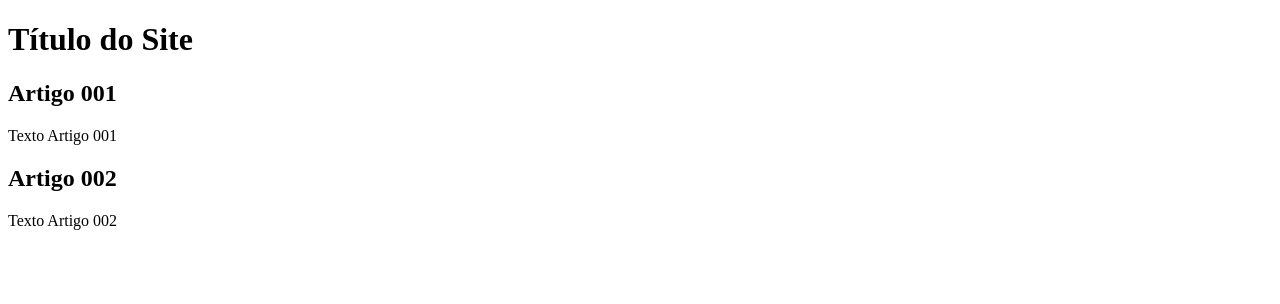
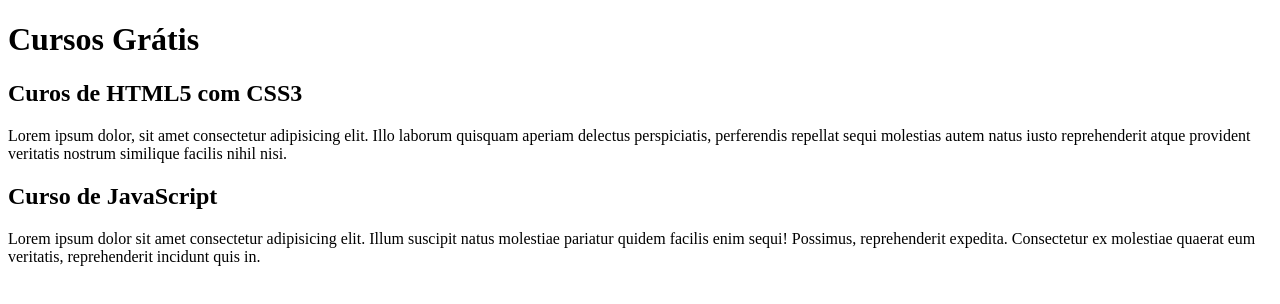
Before and after one commit to Chicofloripa/projeto-site, a plain HTML site: page index.html in a window 1280 px wide. Drawn offline with Linux system fonts and the light colour scheme.

Commit message:
comecei a escrever o conteúdo

```diff
--- a/index.html
+++ b/index.html
@@ -8,15 +8,15 @@
 <body>
     <main>
         <header>
-            <h1>Título do Site</h1>
+            <h1>Cursos Grátis</h1>
         </header>
         <article>
-            <h2>Artigo 001</h2>
-            <p>Texto Artigo 001</p>
+            <h2>Curos de HTML5 com CSS3</h2>
+            <p>Lorem ipsum dolor, sit amet consectetur adipisicing elit. Illo laborum quisquam aperiam delectus perspiciatis, perferendis repellat sequi molestias autem natus iusto reprehenderit atque provident veritatis nostrum similique facilis nihil nisi.</p>
         </article>
         <article>
-            <h2>Artigo 002</h2>
-            <p>Texto Artigo 002</p>
+            <h2>Curso de JavaScript</h2>
+            <p>Lorem ipsum dolor sit amet consectetur adipisicing elit. Illum suscipit natus molestiae pariatur quidem facilis enim sequi! Possimus, reprehenderit expedita. Consectetur ex molestiae quaerat eum veritatis, reprehenderit incidunt quis in.</p>
         </article>
     </main>
 </body>
```
